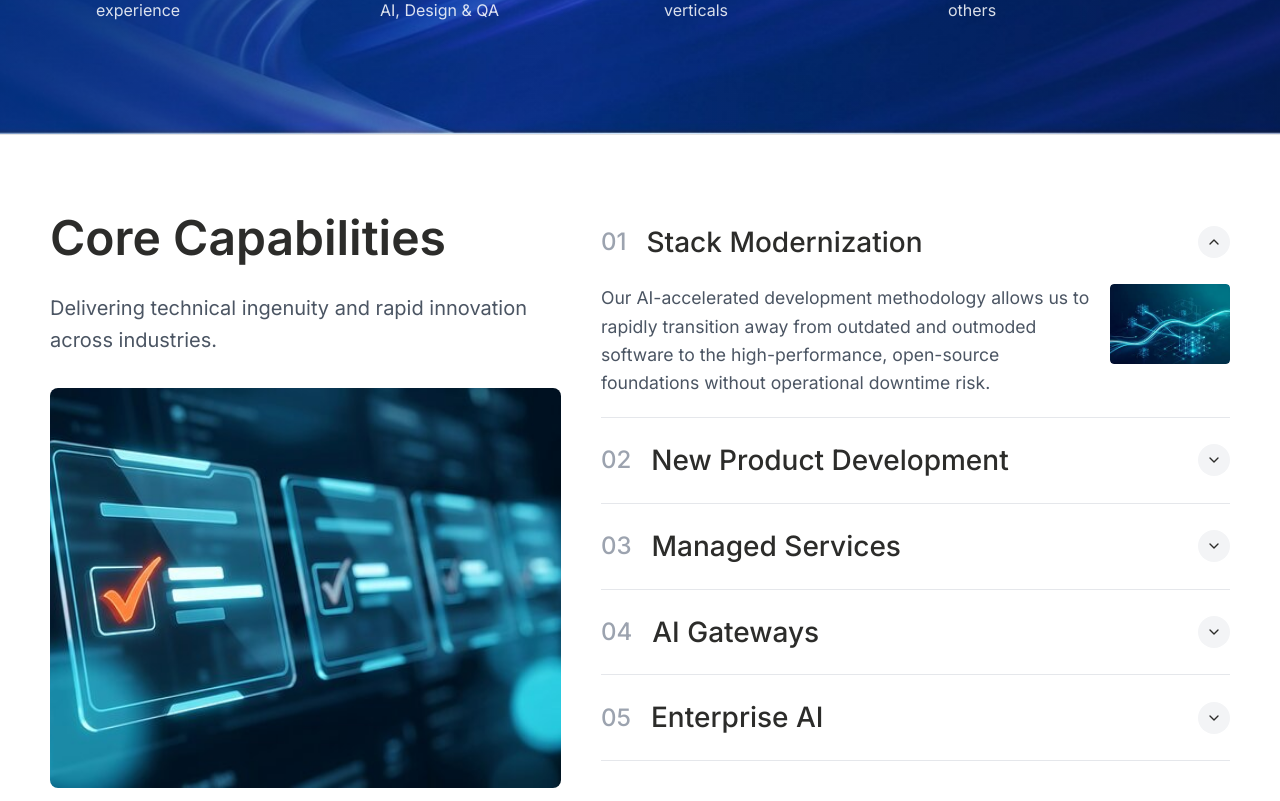
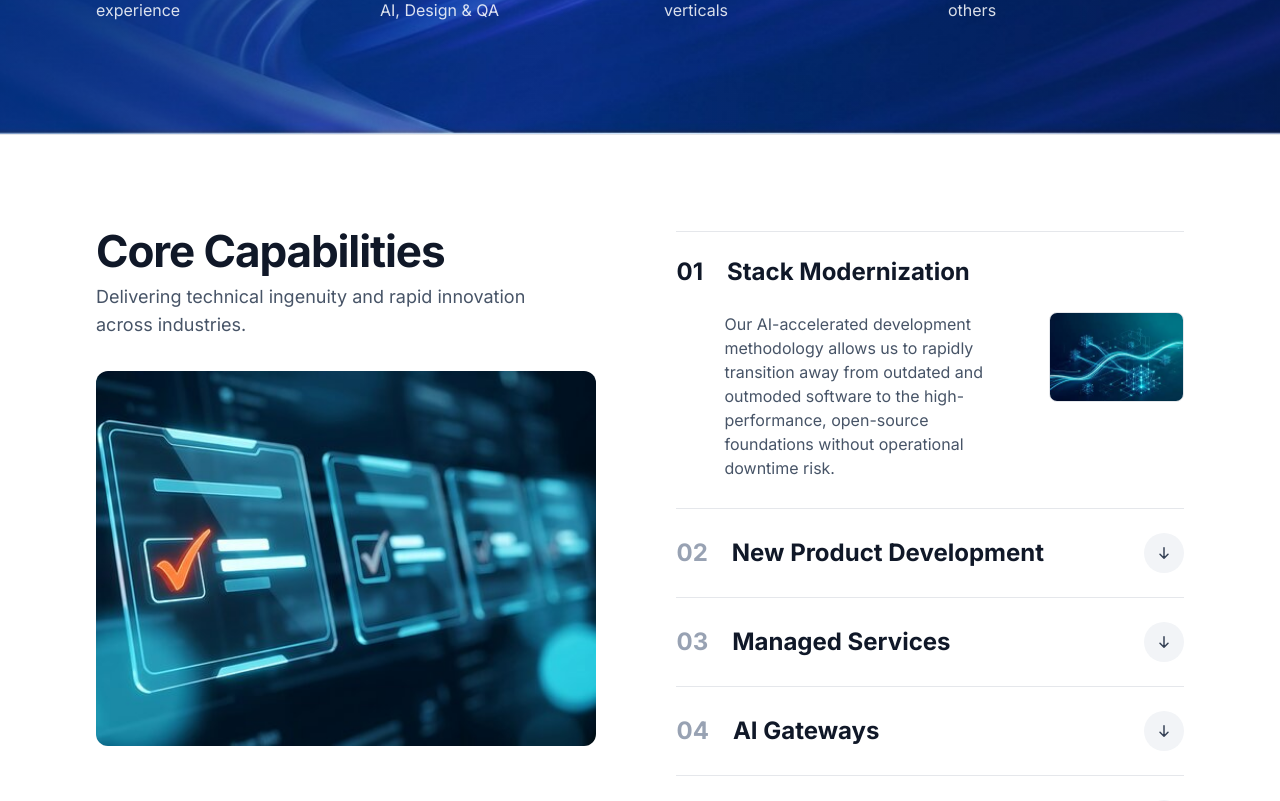
Before and after one commit to uzairr/after-concept-website, a Next.js app: page / in a window 1280 px wide. Shown: the part 1899-2700 px from the top of the page. Built offline with nearby package versions, Linux system fonts and the light colour scheme.

Commit message:
Highlight active question and show opening down-arrow only on closed items

```diff
--- a/components/CoreCapabilities.tsx
+++ b/components/CoreCapabilities.tsx
@@ -40,93 +40,94 @@ export default function CoreCapabilities() {
   const [expanded, setExpanded] = useState<number>(0);
 
   return (
-    <section id="capabilities" className="w-full lg:h-[calc(100vh-80px)] flex flex-col justify-center box-border" style={{
-      background: "#fff",
-      borderTop: "1px solid var(--line)",
-      borderBottom: "1px solid var(--line)",
-      padding: "80px 0"
-    }}>
-      <style dangerouslySetInnerHTML={{ __html: `
-        .main-img-container:hover .main-img {
-          transform: scale(1.05);
-        }
-        .main-img {
-          transition: transform 0.4s ease;
-          width: 100%;
-          height: 100%;
-          background-image: url('/core-capabilities-main.png');
-          background-size: cover;
-          background-position: center;
-        }
-        .tile-container:hover .mini-img {
-          transform: scale(1.1);
-        }
-        .mini-img {
-          transition: transform 0.4s ease;
-          width: 100%;
-          height: 100%;
-          background-size: cover;
-          background-position: center;
-          border-radius: 4px;
-        }
-      `}} />
-      <div className="w-full lg:max-w-none mx-auto px-5 lg:px-[50px] min-[2500px]:max-w-none min-[2500px]:px-[590px]">
-        <div style={{ display: "flex", flexWrap: "wrap", gap: "40px", justifyContent: "space-between" }}>
+    <section id="capabilities" className="w-full bg-white border-t border-b border-gray-200 py-16 lg:py-24 box-border font-sans">
+      <div className="max-w-[1360px] mx-auto px-6 sm:px-10 lg:px-16 w-full">
+        <div className="flex flex-col lg:flex-row items-start justify-between gap-12 lg:gap-16 xl:gap-20">
 
-          {/* Left Column */}
-          <div style={{ flex: "1 1 40%", minWidth: "300px" }}>
-            <h2 style={{ fontSize: "3rem", fontWeight: "600", marginBottom: "1rem" }}>Core Capabilities</h2>
-            <p style={{ fontSize: "1.25rem", color: "#4B5563", marginBottom: "2rem" }}>
+          {/* Left Column: Heading, Subtitle & Main Image */}
+          <div className="w-full lg:w-[48%] xl:w-[46%] shrink-0 text-left">
+            <h2 className="text-3xl sm:text-4xl lg:text-[2.75rem] font-bold text-[#101828] mb-3 tracking-tight leading-tight">
+              Core Capabilities
+            </h2>
+            <p className="text-[#475467] text-base lg:text-lg mb-8 leading-relaxed max-w-md">
               Delivering technical ingenuity and rapid innovation across industries.
             </p>
-            <div className="main-img-container" style={{ position: "relative", width: "100%", height: "400px", background: "#f3f4f6", borderRadius: "8px", overflow: "hidden", cursor: "pointer" }}>
-               {/* Main image placeholder */}
-               <div className="main-img">
-                 {/* This represents the left image from the mockup */}
-               </div>
+            <div className="w-full aspect-[4/3] rounded-xl overflow-hidden bg-gray-100 relative group cursor-pointer shadow-xs">
+              <img
+                src="/core-capabilities-main.png"
+                alt="Core Capabilities"
+                className="w-full h-full object-cover transition-transform duration-700 ease-out group-hover:scale-105"
+              />
             </div>
           </div>
 
-          {/* Right Column */}
-          <div style={{ flex: "1 1 50%", minWidth: "300px" }}>
+          {/* Right Column: Accordion List */}
+          <div className="w-full lg:flex-1">
+            <div className="border-t border-gray-200 w-full">
               {capabilities.map((cap, index) => {
                 const isExpanded = expanded === index;
                 return (
-                <div key={index} className="tile-container" style={{ borderBottom: "1px solid #e5e7eb", padding: "20px 0" }}>
                   <div
+                    key={index}
+                    className="border-b border-gray-200 transition-colors"
+                  >
+                    <button
+                      type="button"
                       onClick={() => setExpanded(index)}
-                    style={{ display: "flex", justifyContent: "space-between", alignItems: "center", cursor: "pointer" }}
+                      className="w-full py-5 lg:py-6 flex items-center justify-between text-left focus:outline-none group cursor-pointer"
+                      aria-expanded={isExpanded}
                     >
-                    <div style={{ display: "flex", alignItems: "center", gap: "20px" }}>
-                      <span style={{ fontSize: "1.5rem", color: "#9ca3af", fontWeight: "500" }}>{cap.num}</span>
-                      <h3 style={{ fontSize: "1.75rem", fontWeight: "500", margin: 0 }}>{cap.title}</h3>
+                      <div className="flex items-center gap-4 sm:gap-6">
+                        {/* Number: Bold Black when Open, Muted Gray when Closed */}
+                        <span
+                          className={`text-xl sm:text-2xl font-bold transition-colors duration-200 ${
+                            isExpanded ? "text-[#101828]" : "text-[#98A2B3] group-hover:text-gray-600"
+                          }`}
+                        >
+                          {cap.num}
+                        </span>
+
+                        {/* Title: Bold Black when Open */}
+                        <h3
+                          className={`text-xl sm:text-2xl font-bold transition-colors duration-200 ${
+                            isExpanded ? "text-[#101828]" : "text-[#101828] group-hover:text-gray-900"
+                          }`}
+                        >
+                          {cap.title}
+                        </h3>
                       </div>
-                    <div style={{
-                      width: "32px",
-                      height: "32px",
-                      borderRadius: "50%",
-                      background: "#f3f4f6",
-                      display: "flex",
-                      alignItems: "center",
-                      justifyContent: "center",
-                      transform: isExpanded ? "rotate(180deg)" : "rotate(0deg)",
-                      transition: "transform 0.3s ease"
-                    }}>
-                      <svg width="16" height="16" viewBox="0 0 24 24" fill="none" stroke="currentColor" strokeWidth="2" strokeLinecap="round" strokeLinejoin="round">
-                        <path d="M6 9l6 6 6-6"/>
+
+                      {/* Opening Arrow ONLY when Closed (NO closing arrow when open) */}
+                      {!isExpanded && (
+                        <div className="w-9 h-9 sm:w-10 sm:h-10 rounded-full bg-[#F2F4F7] group-hover:bg-[#EAECF0] flex items-center justify-center text-[#344054] transition-all duration-200 shrink-0 ml-4">
+                          <svg
+                            width="16"
+                            height="16"
+                            viewBox="0 0 24 24"
+                            fill="none"
+                            stroke="currentColor"
+                            strokeWidth="2.2"
+                            strokeLinecap="round"
+                            strokeLinejoin="round"
+                          >
+                            <path d="M12 4v16m0 0l-6-6m6 6l6-6" />
                           </svg>
                         </div>
-                  </div>
+                      )}
+                    </button>
 
+                    {/* Expanded Content with Description and Thumbnail */}
                     {isExpanded && (
-                    <div style={{ display: "flex", gap: "20px", marginTop: "20px", alignItems: "flex-start" }}>
-                      <p style={{ flex: 1, fontSize: "1.1rem", color: "#4B5563", lineHeight: "1.6", margin: 0 }}>
+                      <div className="pb-6 lg:pb-7 flex flex-col sm:flex-row items-start justify-between gap-5 sm:gap-8 transition-all duration-300">
+                        <p className="flex-1 text-[#475467] text-sm sm:text-[15px] lg:text-base leading-relaxed pl-9 sm:pl-12">
                           {cap.content}
                         </p>
-                      <div style={{ width: "120px", height: "80px", borderRadius: "4px", flexShrink: 0, overflow: "hidden" }}>
-                        <div className="mini-img" style={{ backgroundImage: `url(${cap.image})` }}>
-                          {/* Smaller thumbnail image */}
-                        </div>
+                        <div className="w-[120px] h-[80px] sm:w-[135px] sm:h-[90px] rounded-lg overflow-hidden shrink-0 bg-gray-100 border border-gray-200 shadow-xs cursor-pointer group/img ml-9 sm:ml-0">
+                          <img
+                            src={cap.image}
+                            alt={cap.title}
+                            className="w-full h-full object-cover transition-transform duration-500 group-hover/img:scale-105"
+                          />
                         </div>
                       </div>
                     )}
@@ -134,6 +135,7 @@ export default function CoreCapabilities() {
                 );
               })}
             </div>
+          </div>
 
         </div>
       </div>
```
Lines whose indentation alone changed are shown as unchanged.
